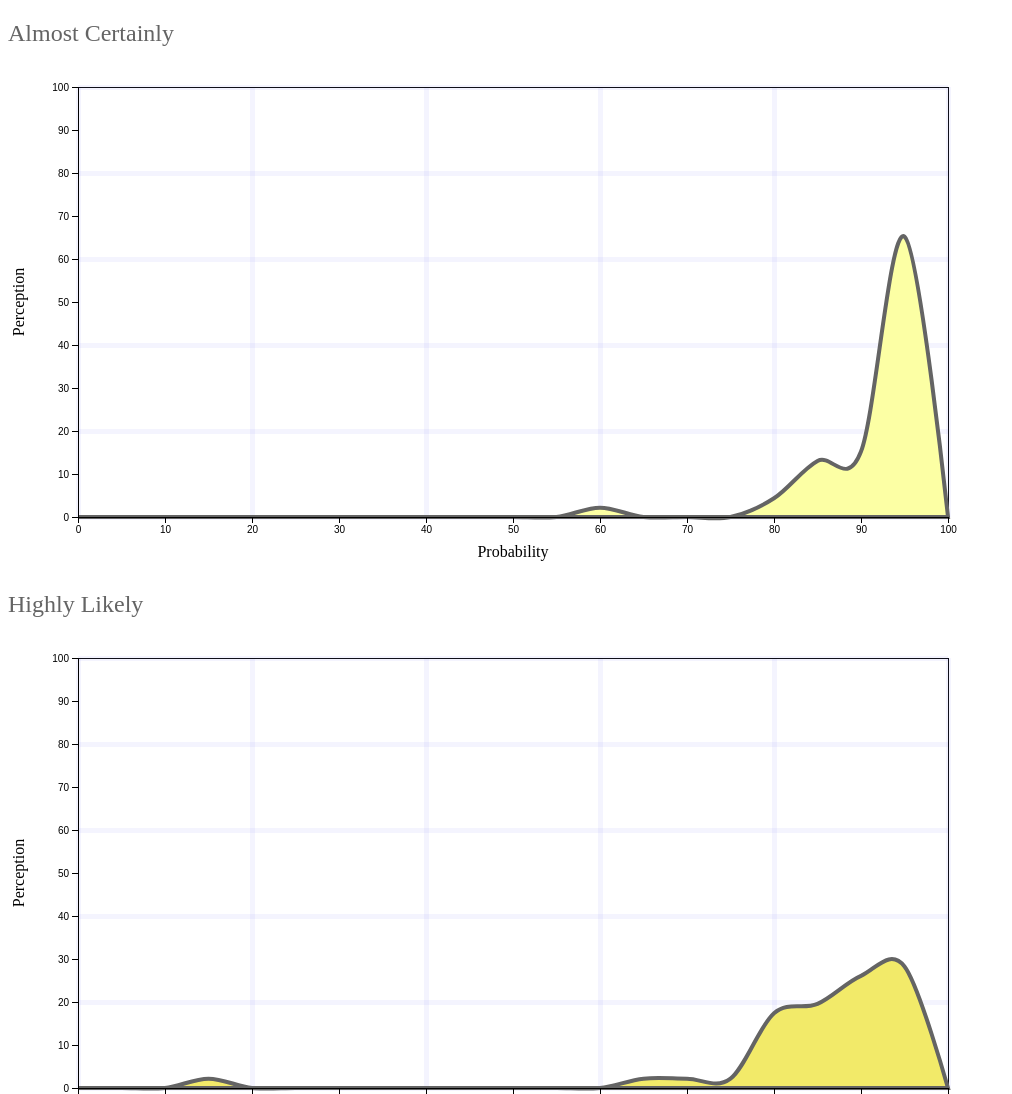
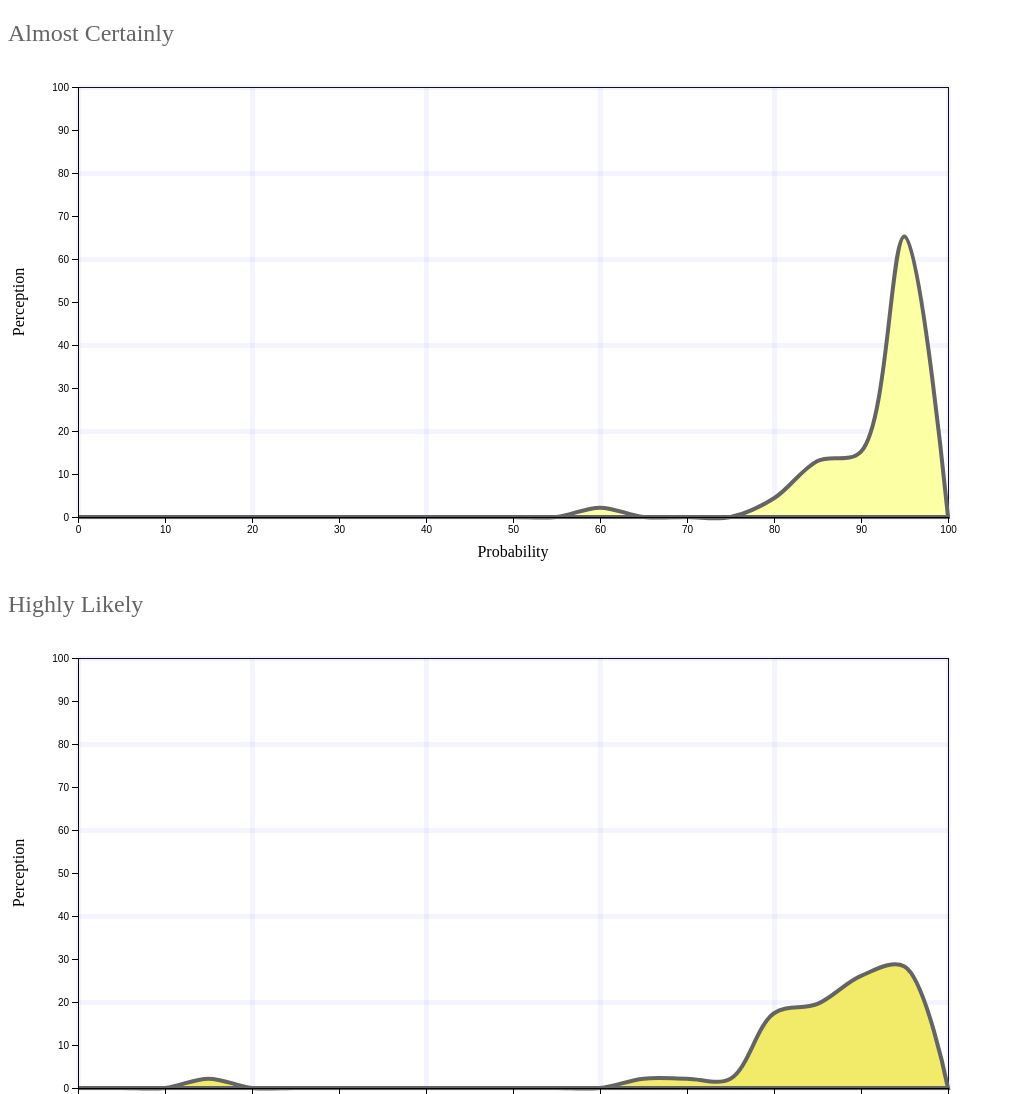
Before and after one commit to thiagomata/perceptions-of-probability, a plain HTML site: page html/d3-charts.html in a window 1280 px wide. Shown: the top 1094 px of the page, without its empty margins (0-1012 px from the left). Drawn offline with nearby package versions, Linux system fonts and the light colour scheme.

Commit message:
fixing area chart

```diff
--- a/html/d3-charts.html
+++ b/html/d3-charts.html
@@ -64,15 +64,20 @@
 
       // define the line
       var area = d3.area()
-          .curve(d3.curveCardinal)
-          .x(function(d) { debugger; return x(d.probability); })
-          .y1(function(d) { debugger; return y(d[dimension]); });
+          .curve(d3.curveCatmullRom)
+          .x(function(d) {
+            return x(d.probability);
+          })
+          .y1(
+            function(d) {
+            return y(d[dimension]);
+          });
 
       area.y0(y(0))
 
       // define the line
       var valueline = d3.line()
-          .curve(d3.curveCardinal)
+          .curve(d3.curveCatmullRom)
           .x(function(d) { return x(d.probability); })
           .y(function(d) { return y(d[dimension]); });
 
```
